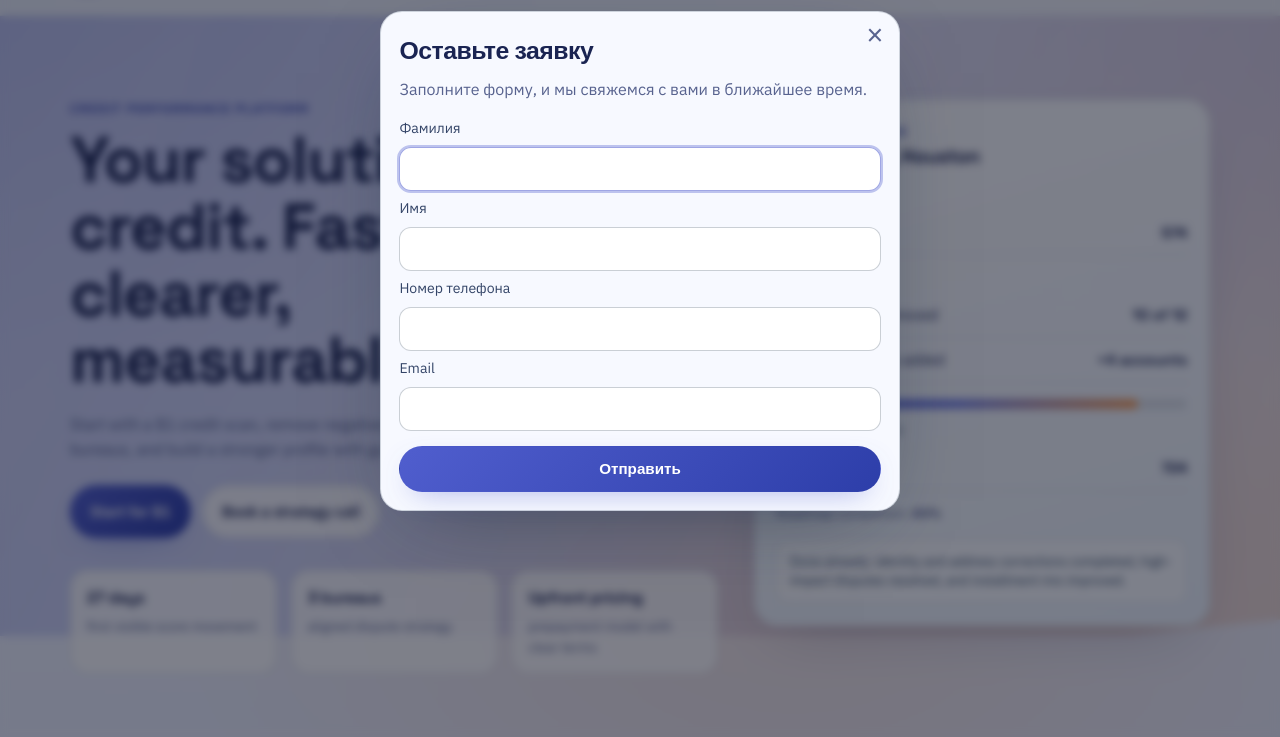
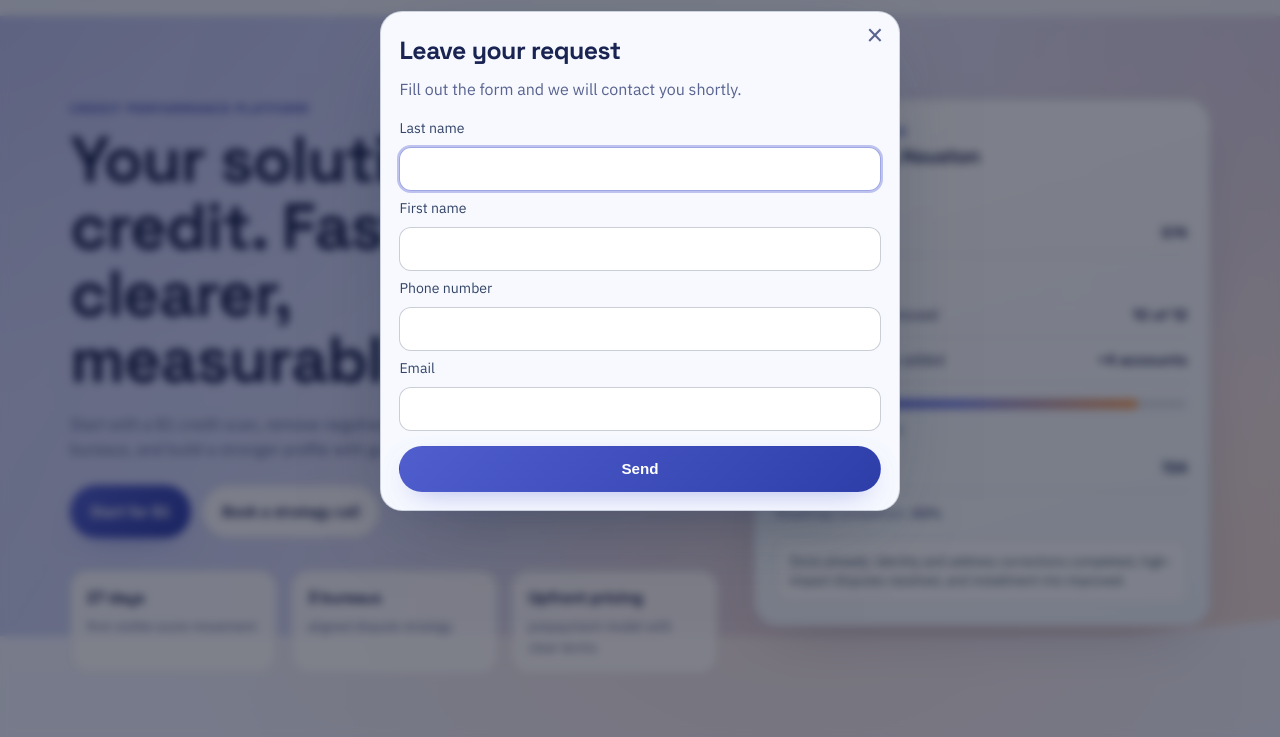
Before and after one commit to miralitys/creditbooster_com, a website: page index.html in a window 1280 px wide. Both pictures are taken after a click on the link "Book a strategy call". Shown: the part 63-800 px from the top of the page. Drawn offline with Linux system fonts and the light colour scheme.

Commit message:
Localize lead modal content to active site language

```diff
--- a/index.html
+++ b/index.html
@@ -304,26 +304,32 @@
     <div id="lead-modal" class="lead-modal" aria-hidden="true">
       <div class="lead-modal-backdrop" data-close-lead-modal></div>
       <div class="lead-modal-dialog" role="dialog" aria-modal="true" aria-labelledby="lead-modal-title">
-        <button type="button" class="lead-modal-close" aria-label="Close form" data-close-lead-modal>
+        <button
+          id="lead-modal-close"
+          type="button"
+          class="lead-modal-close"
+          aria-label="Close form"
+          data-close-lead-modal
+        >
           &times;
         </button>
         <h3 id="lead-modal-title">Оставьте заявку</h3>
-        <p class="lead-modal-subtitle">Заполните форму, и мы свяжемся с вами в ближайшее время.</p>
+        <p id="lead-modal-subtitle" class="lead-modal-subtitle">Заполните форму, и мы свяжемся с вами в ближайшее время.</p>
 
         <form id="lead-form" class="lead-form">
-          <label for="lead-last-name">Фамилия</label>
+          <label id="lead-label-last-name" for="lead-last-name">Фамилия</label>
           <input id="lead-last-name" name="lastName" type="text" required autocomplete="family-name" />
 
-          <label for="lead-first-name">Имя</label>
+          <label id="lead-label-first-name" for="lead-first-name">Имя</label>
           <input id="lead-first-name" name="firstName" type="text" required autocomplete="given-name" />
 
-          <label for="lead-phone">Номер телефона</label>
+          <label id="lead-label-phone" for="lead-phone">Номер телефона</label>
           <input id="lead-phone" name="phone" type="tel" required autocomplete="tel" />
 
-          <label for="lead-email">Email</label>
+          <label id="lead-label-email" for="lead-email">Email</label>
           <input id="lead-email" name="email" type="email" required autocomplete="email" />
 
-          <button type="submit" class="btn btn-primary">Отправить</button>
+          <button id="lead-submit-btn" type="submit" class="btn btn-primary">Отправить</button>
           <p id="lead-form-status" class="lead-form-status" hidden>Спасибо. Ваша заявка отправлена.</p>
         </form>
       </div>
--- a/script.js
+++ b/script.js
@@ -1243,6 +1243,7 @@ if (languageSwitcher) {
 
     window.localStorage.setItem(storageKey, selectedLanguage);
     applyLanguage(selectedLanguage);
+    applyLeadModalLanguage(selectedLanguage);
 
     if (toggle && nav && nav.classList.contains("is-open")) {
       nav.classList.remove("is-open");
@@ -1256,7 +1257,138 @@ const leadForm = document.querySelector("#lead-form");
 const leadFormStatus = document.querySelector("#lead-form-status");
 const leadModalOpeners = document.querySelectorAll("[data-open-lead-modal]");
 const leadModalClosers = document.querySelectorAll("[data-close-lead-modal]");
+const leadModalCloseBtn = document.querySelector("#lead-modal-close");
+const leadModalTitle = document.querySelector("#lead-modal-title");
+const leadModalSubtitle = document.querySelector("#lead-modal-subtitle");
+const leadLabelLastName = document.querySelector("#lead-label-last-name");
+const leadLabelFirstName = document.querySelector("#lead-label-first-name");
+const leadLabelPhone = document.querySelector("#lead-label-phone");
+const leadLabelEmail = document.querySelector("#lead-label-email");
+const leadSubmitBtn = document.querySelector("#lead-submit-btn");
 const leadFirstInput = document.querySelector("#lead-last-name");
+
+const leadModalTranslations = {
+  en: {
+    title: "Leave your request",
+    subtitle: "Fill out the form and we will contact you shortly.",
+    lastName: "Last name",
+    firstName: "First name",
+    phone: "Phone number",
+    email: "Email",
+    submit: "Send",
+    status: "Thank you. Your request has been sent.",
+    closeAria: "Close form",
+  },
+  ru: {
+    title: "Оставьте заявку",
+    subtitle: "Заполните форму, и мы свяжемся с вами в ближайшее время.",
+    lastName: "Фамилия",
+    firstName: "Имя",
+    phone: "Номер телефона",
+    email: "Email",
+    submit: "Отправить",
+    status: "Спасибо. Ваша заявка отправлена.",
+    closeAria: "Закрыть форму",
+  },
+  uk: {
+    title: "Залиште заявку",
+    subtitle: "Заповніть форму, і ми зв'яжемося з вами найближчим часом.",
+    lastName: "Прізвище",
+    firstName: "Ім'я",
+    phone: "Номер телефону",
+    email: "Email",
+    submit: "Надіслати",
+    status: "Дякуємо. Вашу заявку надіслано.",
+    closeAria: "Закрити форму",
+  },
+  kk: {
+    title: "Өтінім қалдырыңыз",
+    subtitle: "Форманы толтырыңыз, біз сізбен жақын арада хабарласамыз.",
+    lastName: "Тегі",
+    firstName: "Аты",
+    phone: "Телефон нөмірі",
+    email: "Email",
+    submit: "Жіберу",
+    status: "Рақмет. Өтініміңіз жіберілді.",
+    closeAria: "Форманы жабу",
+  },
+  ky: {
+    title: "Өтүнмө калтырыңыз",
+    subtitle: "Форманы толтуруңуз, биз жакын арада сиз менен байланышабыз.",
+    lastName: "Фамилия",
+    firstName: "Аты",
+    phone: "Телефон номери",
+    email: "Email",
+    submit: "Жөнөтүү",
+    status: "Рахмат. Өтүнмөңүз жөнөтүлдү.",
+    closeAria: "Форманы жабуу",
+  },
+  sr: {
+    title: "Ostavite prijavu",
+    subtitle: "Popunite formu i kontaktiraćemo vas uskoro.",
+    lastName: "Prezime",
+    firstName: "Ime",
+    phone: "Broj telefona",
+    email: "Email",
+    submit: "Pošalji",
+    status: "Hvala. Vaša prijava je poslata.",
+    closeAria: "Zatvori formu",
+  },
+  uz: {
+    title: "So'rov qoldiring",
+    subtitle: "Formani to'ldiring, biz siz bilan tez orada bog'lanamiz.",
+    lastName: "Familiya",
+    firstName: "Ism",
+    phone: "Telefon raqami",
+    email: "Email",
+    submit: "Yuborish",
+    status: "Rahmat. So'rovingiz yuborildi.",
+    closeAria: "Formani yopish",
+  },
+  "es-mx": {
+    title: "Deja tu solicitud",
+    subtitle: "Completa el formulario y te contactaremos en breve.",
+    lastName: "Apellido",
+    firstName: "Nombre",
+    phone: "Número de teléfono",
+    email: "Correo electrónico",
+    submit: "Enviar",
+    status: "Gracias. Tu solicitud fue enviada.",
+    closeAria: "Cerrar formulario",
+  },
+};
+
+const applyLeadModalLanguage = (lang) => {
+  const copy = leadModalTranslations[lang] || leadModalTranslations.en;
+
+  if (leadModalTitle) {
+    leadModalTitle.textContent = copy.title;
+  }
+  if (leadModalSubtitle) {
+    leadModalSubtitle.textContent = copy.subtitle;
+  }
+  if (leadLabelLastName) {
+    leadLabelLastName.textContent = copy.lastName;
+  }
+  if (leadLabelFirstName) {
+    leadLabelFirstName.textContent = copy.firstName;
+  }
+  if (leadLabelPhone) {
+    leadLabelPhone.textContent = copy.phone;
+  }
+  if (leadLabelEmail) {
+    leadLabelEmail.textContent = copy.email;
+  }
+  if (leadSubmitBtn) {
+    leadSubmitBtn.textContent = copy.submit;
+  }
+  if (leadFormStatus) {
+    leadFormStatus.textContent = copy.status;
+  }
+  if (leadModalCloseBtn) {
+    leadModalCloseBtn.setAttribute("aria-label", copy.closeAria);
+  }
+};
 
 const isLeadModalOpen = () => leadModal && leadModal.classList.contains("is-open");
 
@@ -1268,6 +1400,10 @@ const openLeadModal = () => {
   leadModal.classList.add("is-open");
   leadModal.setAttribute("aria-hidden", "false");
   document.body.classList.add("modal-open");
+
+  if (leadFormStatus) {
+    leadFormStatus.hidden = true;
+  }
 
   if (leadFirstInput) {
     window.setTimeout(() => {
@@ -1316,3 +1452,5 @@ if (leadForm) {
     leadForm.reset();
   });
 }
+
+applyLeadModalLanguage(activeLanguage);
```
